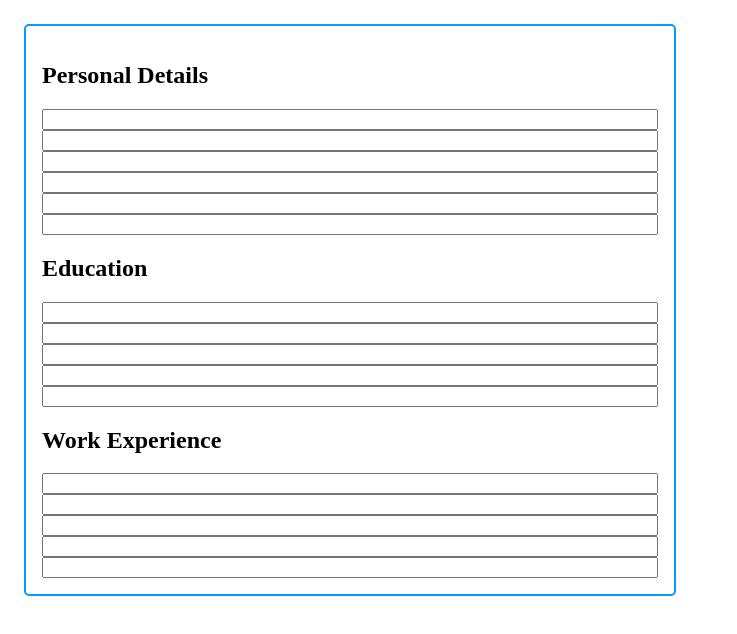
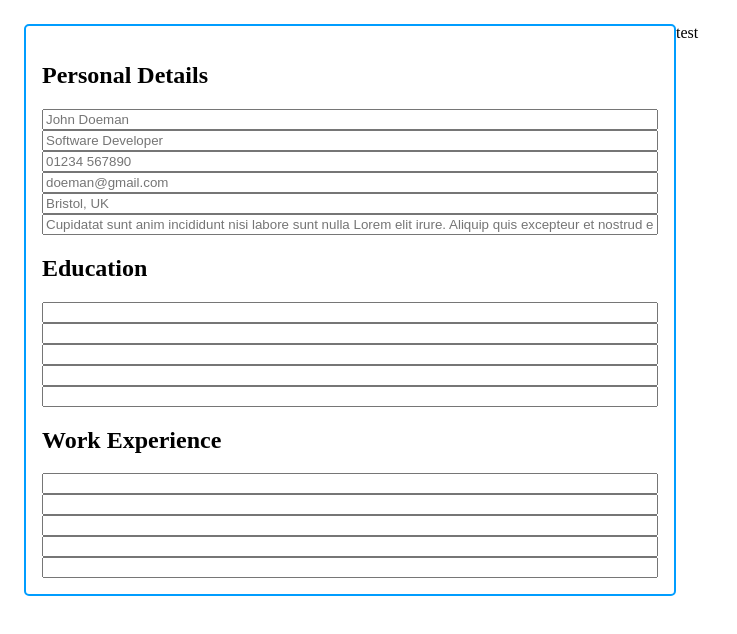
Before and after one commit to Till-Taeubrich/CV-App, a React (Create React App) app: page / in a window 1280 px wide. Shown: the top 634 px of the page, without its empty margins (0-737 px from the left). Built offline with nearby package versions, Linux system fonts and the light colour scheme.

Commit message:
add form placeholder with state

```diff
--- a/src/App.js
+++ b/src/App.js
@@ -4,11 +4,36 @@ import CVPreview from "./components/CVPreview";
 import "./styles/style.css";
 
 class App extends React.Component {
+
+state = {
+  name: 'John Doeman',
+  job: 'Software Developer',
+  telefon: '01234 567890',
+  email: 'doeman@gmail.com',
+  location: 'Bristol, UK',
+  description: 'Cupidatat sunt anim incididunt nisi labore sunt nulla Lorem elit irure. Aliquip quis excepteur et nostrud enim irure nostrud officia. Et deserunt et aliquip voluptate elit cupidatat. Adipisicing enim minim do anim eiusmod est. Irure laboris anim voluptate proident. Cillum reprehenderit est magna minim. Nostrud ex aute laborum ea irure amet ea ipsum ut non minim anim nisi.',
+  // company: 'A Software Company',
+  // position: 'Software Engineer',
+  // employmentFrom: '2018',
+}
+
   render() {
     return (
       <div id="body">
-        <CVEdit />
-        <CVPreview />
+        <CVEdit
+          name={this.state.name}
+          job={this.state.job}
+          telefon={this.state.telefon}
+          email={this.state.email}
+          location={this.state.location}
+          description={this.state.description}/>
+        <CVPreview
+          name={this.state.name}
+          job={this.state.job}
+          telefon={this.state.telefon}
+          email={this.state.email}
+          location={this.state.location}
+          description={this.state.description}/>
       </div>
     )
   }
--- a/src/components/CVEdit.js
+++ b/src/components/CVEdit.js
@@ -9,12 +9,12 @@ class CVEdit extends React.Component {
           <form className="CV-Edit">
             <BlockTitle content="Personal Details" />
             <div className="input-block">
-              <InputField />
-              <InputField />
-              <InputField />
-              <InputField />
-              <InputField />
-              <InputField />
+              <InputField content={this.props.name}/>
+              <InputField content={this.props.job}/>
+              <InputField content={this.props.telefon}/>
+              <InputField content={this.props.email}/>
+              <InputField content={this.props.location}/>
+              <InputField content={this.props.description}/>
             </div>
             <BlockTitle content="Education" />
             <InputBlock />
--- a/src/components/CVPreview.js
+++ b/src/components/CVPreview.js
@@ -3,9 +3,7 @@ import React from "react";
 class CVPreview extends React.Component {
     render() {
         return (
-            <div className="CVPreview">
-
-            </div>
+            <div>test</div>
         );
     }
 }
--- a/src/components/InputField.js
+++ b/src/components/InputField.js
@@ -3,7 +3,7 @@ import React from "react";
 class InputField extends React.Component {
   render() {
     return (
-      <input className="input-field"></input>
+      <input className="input-field" placeholder={ this.props.content } />
     );
   }
 }
```
